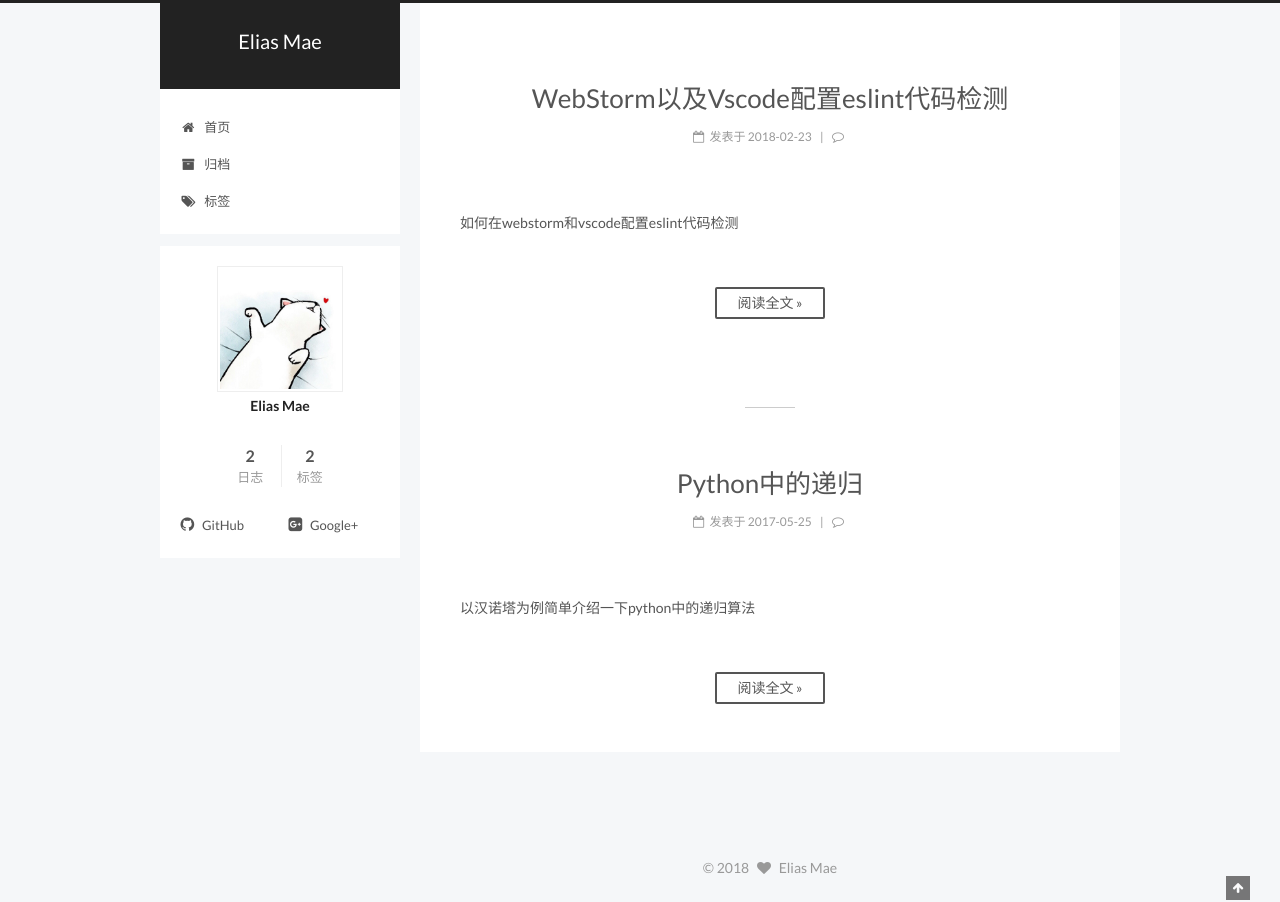
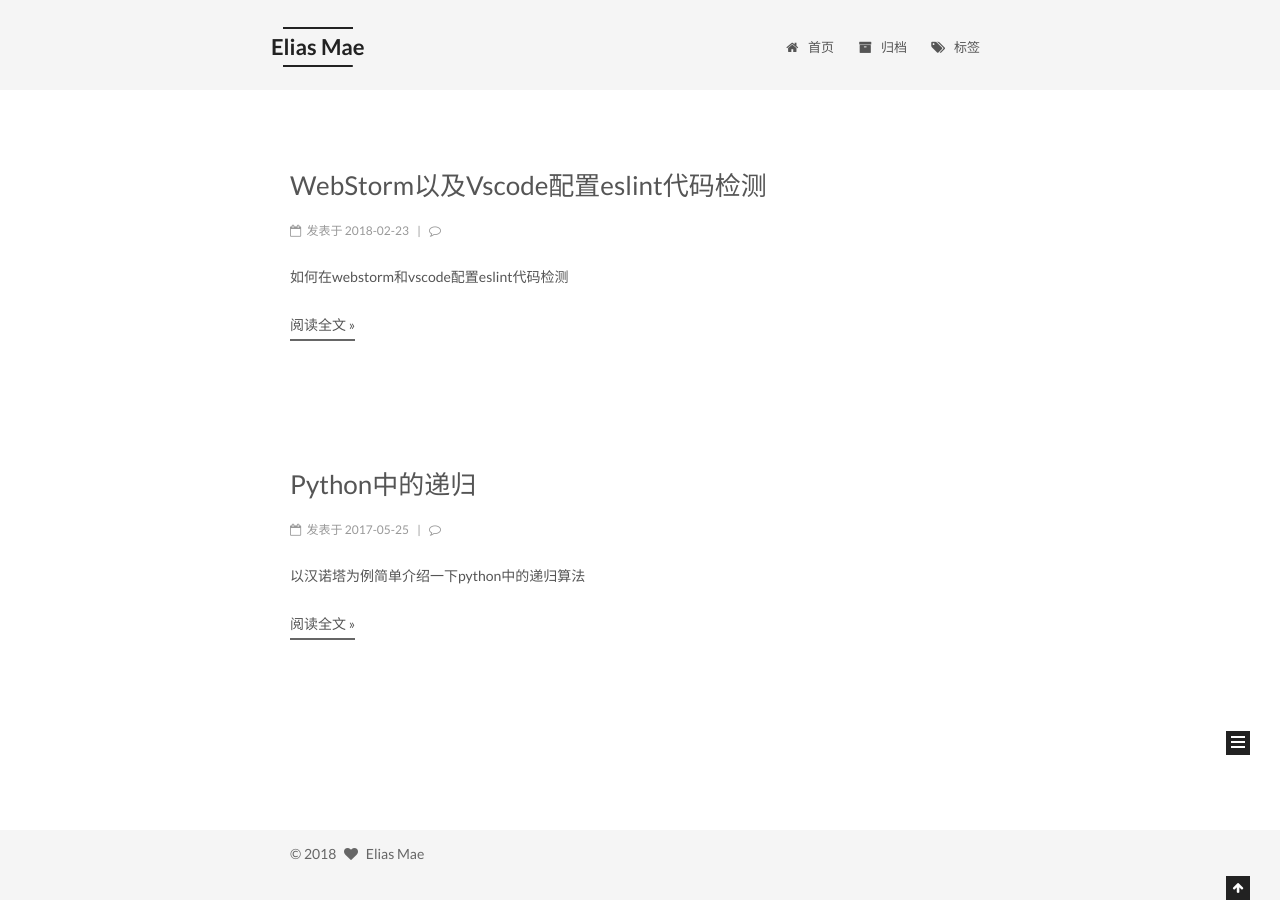
Before and after one commit to EliasMae/EliasMae.github.io, a Jekyll site: the page built from index.html, in a window 1280 px wide. Shown: the part 100-1002 px from the top of the page. Built offline with Jekyll 4.4.1, drawn with Linux system fonts in a browser that asks for light colours; the list of posts is cut into pages by our own code; comment, search, counter and statistics services are not loaded.

Commit message:
theme change
theme change

```diff
--- a/_config.yml
+++ b/_config.yml
@@ -153,7 +153,7 @@ menu_icons:
 # Pisces
 # scheme: Muse
 # scheme: Mist
-scheme: Pisces
+scheme: Mist
 
 
 # ---------------------------------------------------------------
```
